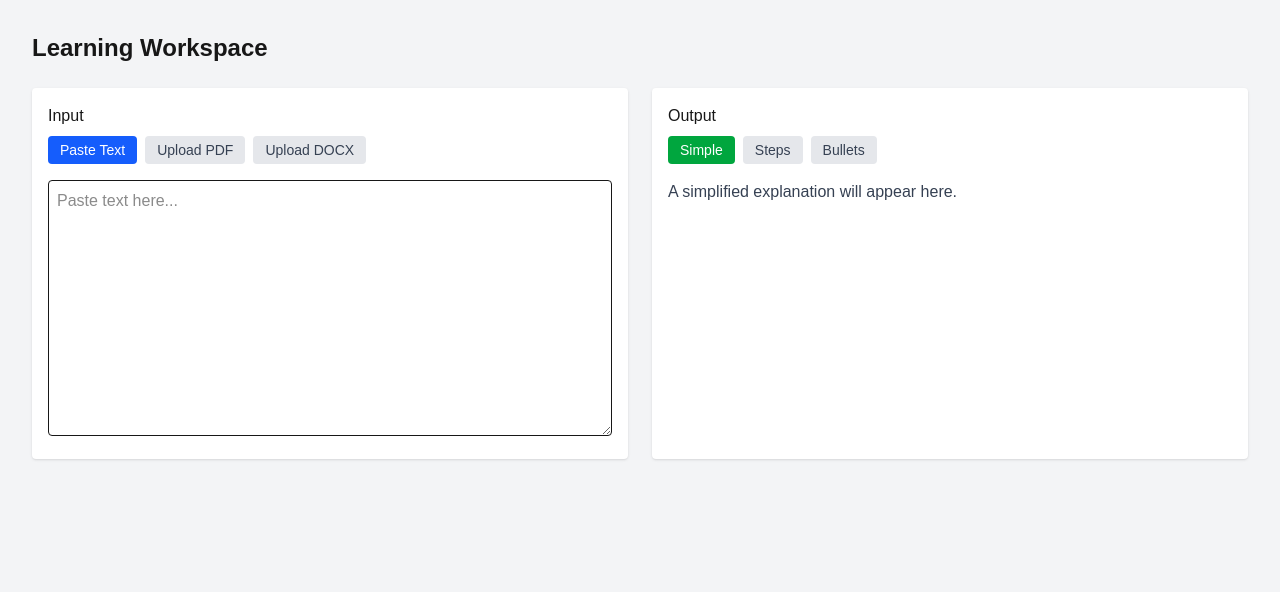
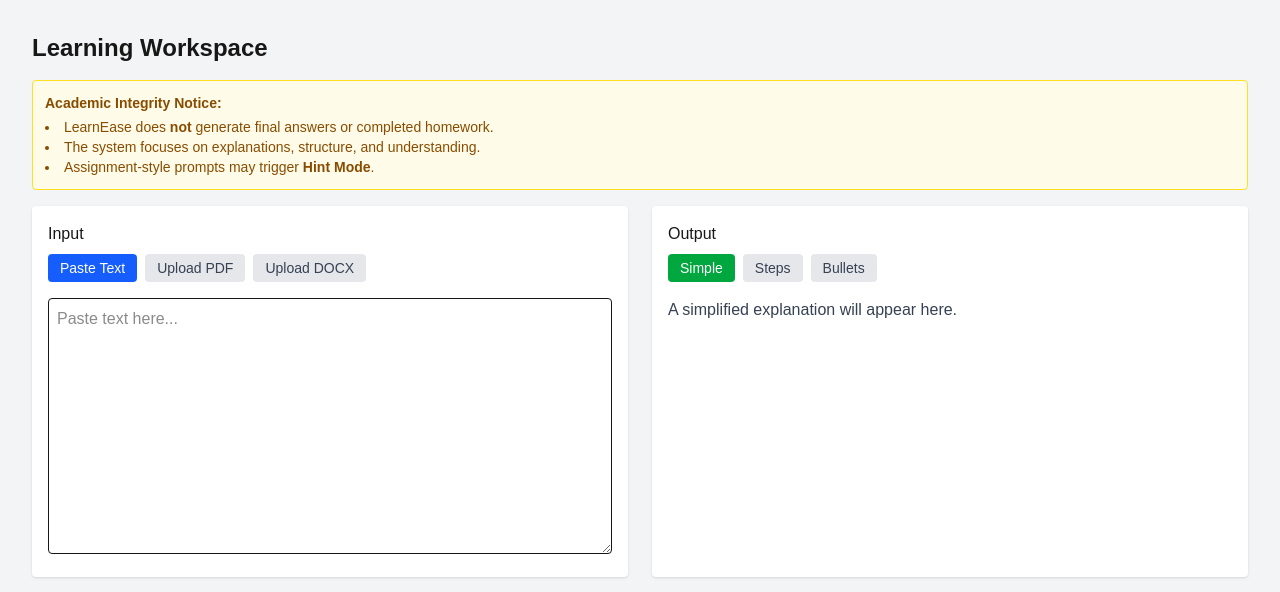
Before and after one commit to dipteshhh/senior-design-LearnEase, a Next.js app: page /workspace in a window 1280 px wide. Shown: the top 592 px of the page. Built offline with nearby package versions, Linux system fonts and the light colour scheme.

Commit message:
Add academic integrity guardrails to workspace UI

```diff
--- a/src/app/workspace/page.tsx
+++ b/src/app/workspace/page.tsx
@@ -1,21 +1,38 @@
 "use client";
-import OutputTabs from "@/components/OutputTabs";
+
 import { useState } from "react";
 import InputTabs from "@/components/InputTabs";
+import OutputTabs from "@/components/OutputTabs";
+import GuardrailsNotice from "@/components/GuardRailsNotice";
+
 export default function Workspace() {
+  const [inputText, setInputText] = useState("");
+
   return (
     <div className="min-h-screen p-8 bg-gray-100">
-      <h2 className="text-2xl font-semibold mb-6">Learning Workspace</h2>
+      {/* Title */}
+      <h2 className="text-2xl font-semibold mb-4">
+        Learning Workspace
+      </h2>
 
+      {/* Academic Integrity Guardrails */}
+      <GuardrailsNotice />
+
+      {/* Main Grid */}
       <div className="grid grid-cols-2 gap-6">
+        {/* Input Panel */}
         <div className="bg-white p-4 rounded shadow">
           <h3 className="font-medium mb-2">Input</h3>
-          <InputTabs />
+          <InputTabs
+            inputText={inputText}
+            setInputText={setInputText}
+          />
         </div>
 
+        {/* Output Panel */}
         <div className="bg-white p-4 rounded shadow">
           <h3 className="font-medium mb-2">Output</h3>
-           <OutputTabs />
+          <OutputTabs />
         </div>
       </div>
     </div>
--- /dev/null
+++ b/src/components/GuardRailsNotice.tsx
@@ -0,0 +1,21 @@
+"use client";
+
+export default function GuardrailsNotice() {
+  return (
+    <div className="mb-4 rounded border border-yellow-300 bg-yellow-50 p-3 text-sm text-yellow-800">
+      <strong>Academic Integrity Notice:</strong>
+      <ul className="list-disc list-inside mt-1">
+        <li>
+          LearnEase does <strong>not</strong> generate final answers or completed
+          homework.
+        </li>
+        <li>
+          The system focuses on explanations, structure, and understanding.
+        </li>
+        <li>
+          Assignment-style prompts may trigger <strong>Hint Mode</strong>.
+        </li>
+      </ul>
+    </div>
+  );
+}
```
